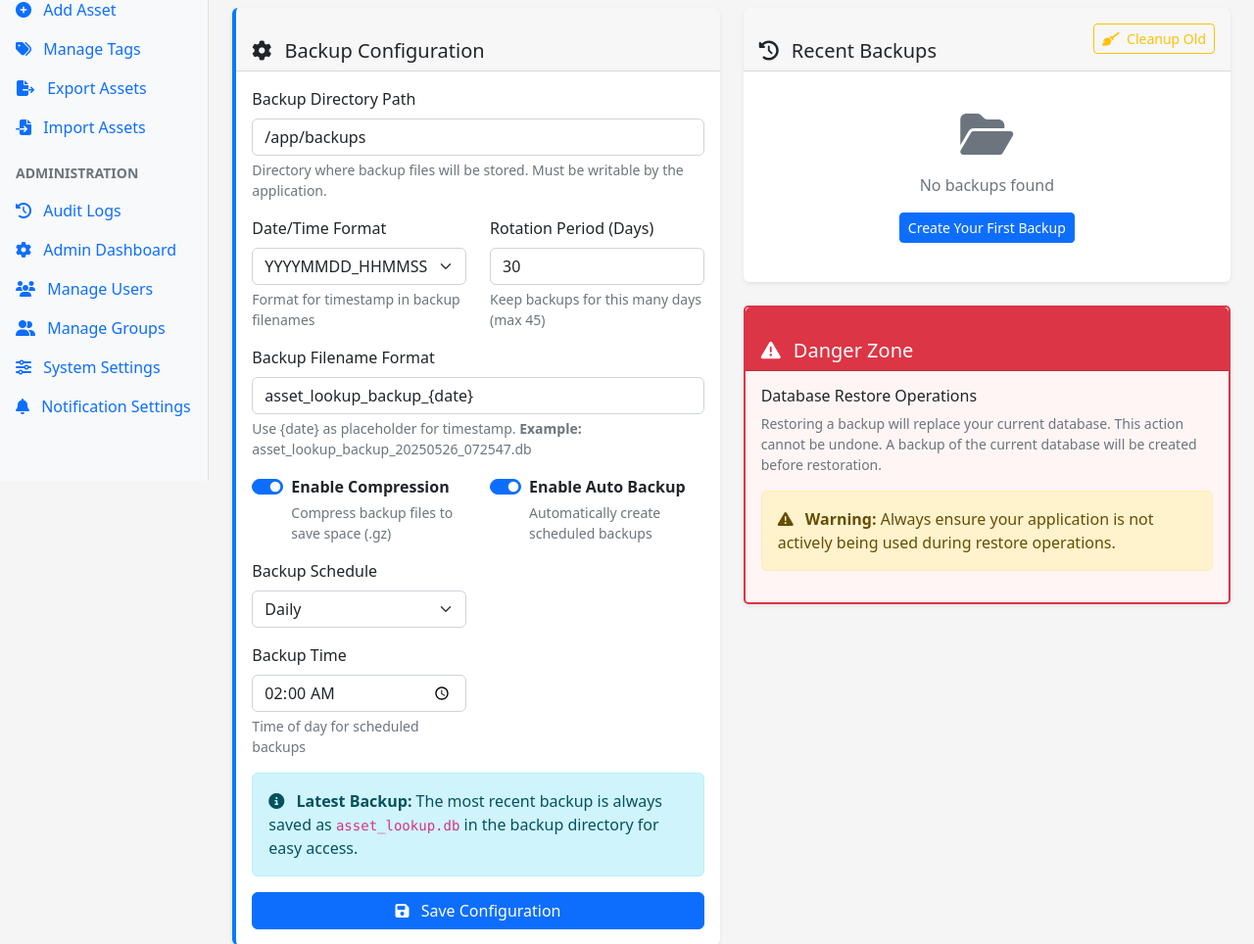
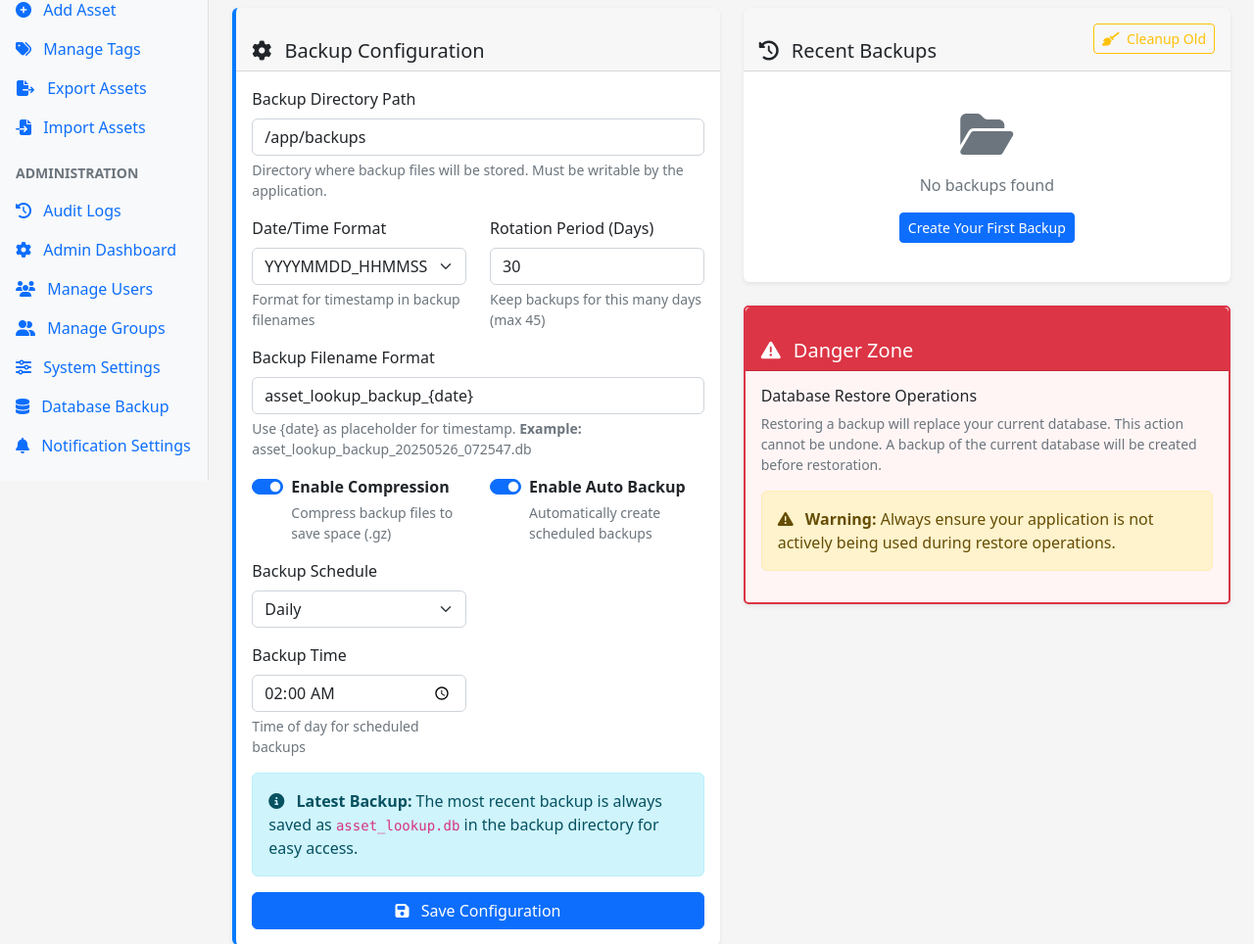
Before and after one commit to thokzz/asset-lookup, a Flask app: page /admin/backup in a window 1280 px wide. Shown: the part 309-1273 px from the top of the page at 98% size. Run offline with Flask 2, Linux system fonts and the light colour scheme; a user stored in the database is signed in; data that the repository does not hold is empty; some libraries are stand-ins or nearby versions.

Commit message:
Sidebar
Added Database backup function

```diff
--- a/app/templates/partials/sidebar.html
+++ b/app/templates/partials/sidebar.html
@@ -89,6 +89,11 @@
             </a>
         </li>
         <li class="nav-item">
+            <a class="nav-link {% if request.endpoint == 'backup.backup_settings' %}active{% endif %}" href="{{ url_for('backup.backup_settings') }}">
+                <i class="fas fa-database me-2"></i> Database Backup
+            </a>
+        </li>
+        <li class="nav-item">
             <a class="nav-link" href="{{ url_for('notification.admin_settings') }}">
                 <i class="fas fa-bell me-2"></i> Notification Settings
             </a>
```
